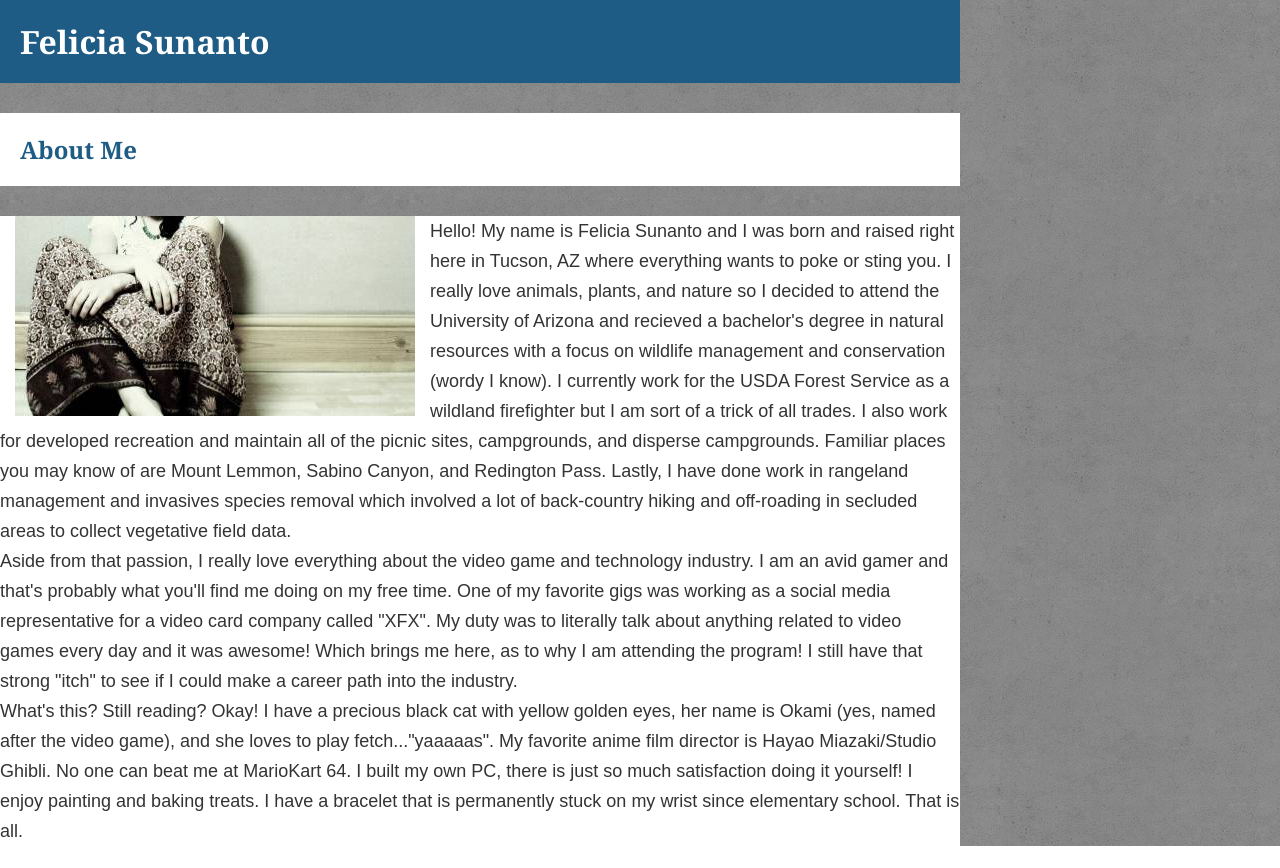
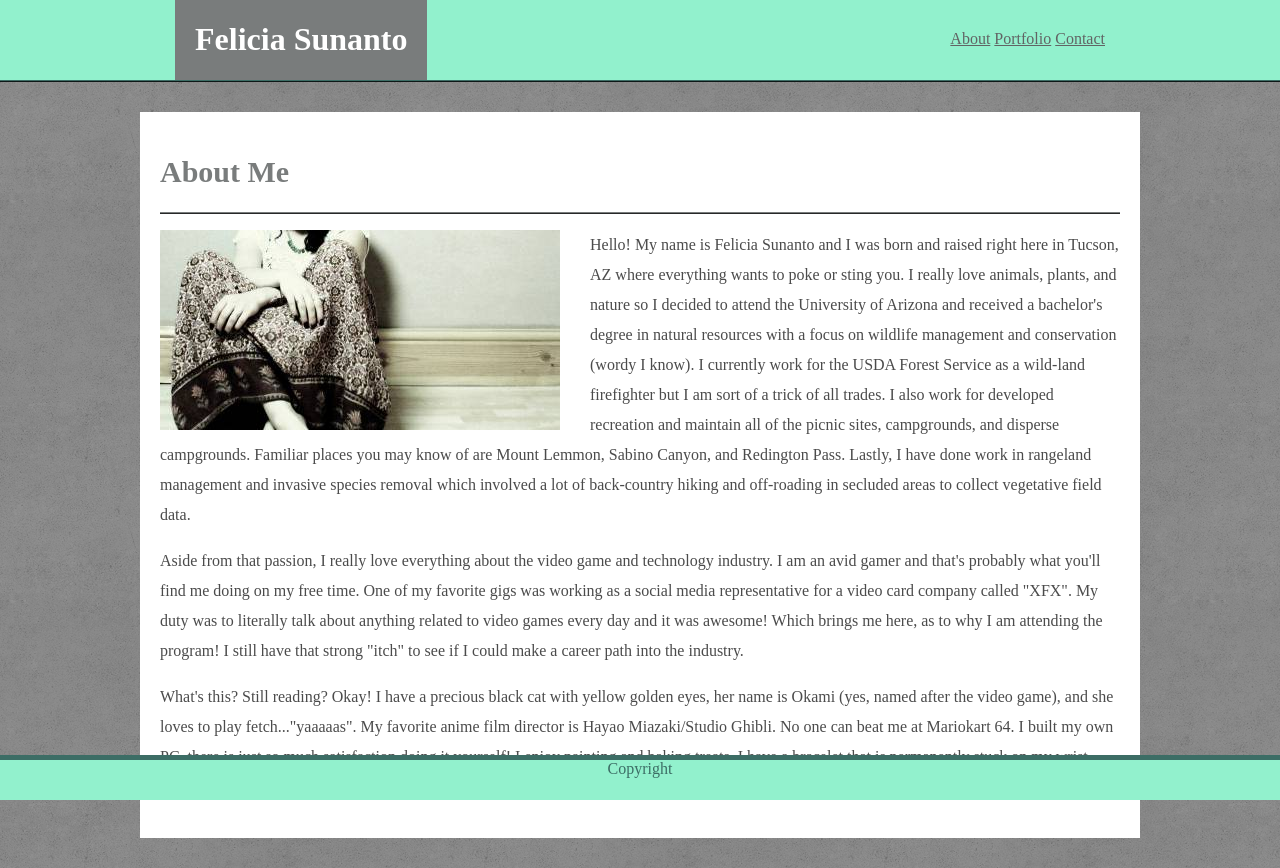
Before and after one commit to felsuna/Basic-Portfolio, a plain HTML site: page index.html in a window 1280 px wide. Shown: the top 868 px of the page. Before the commit the page ends 846 px from the top, so only its background shows below. Drawn offline with Linux system fonts and the light colour scheme.

Commit message:
updated site files

```diff
--- a/assets/css/style.css
+++ b/assets/css/style.css
@@ -1,42 +1,78 @@
-* {
-    text-align: left;
-    margin: 0px;
-    width: 960px;
-    float: left;
-    box-align: center;
-    }
-
-h1 {
-  padding: 20px;
-  margin-bottom: 30px;
-  box-sizing: border-box;
-  color:white;
-  background: rgb(30, 92, 133);
-  font-family: Georgia, 'Times New Roman', Times, serif;
+body{
+    margin:0px;
 }
 
-h2 {
-    padding: 20px;
-    margin-bottom: 30px;
-    box-sizing: border-box;
-    color: rgb(30, 92, 133);
-    background: white;
-    font-family: Georgia, 'Times New Roman', Times, serif;
+.clearfix::after {
+    content: "";
+    clear: both;
+    display: table;
 }
 
-#imgdemo {
-    width: 400px; height: 200px;
-    margin-left: 15px;
-    margin-right: 15px;
-    margin-right: 15px;
+.left{
+    float: left;
+}
+.right{
+    float: right;
 }
 
-p {
-    font-size: 18px;
-    font-family: Arial, Helvetica, sans-serif;
+#banner{
+    background-color: #92f1cd;
+    border-bottom: 2px ridge rgb(60, 109, 101);
+}
+
+.links {
+    position: absolute;
+    right: 175px;
+    top: 30px;
+}
+
+/* default link color */
+a {
+    color: rgb(97, 100, 100)
+}
+
+/* mouse over link */
+a:hover {
+    color: black;
+}
+
+#name {
+    color: white;
+    background-color: rgb(121, 124, 124);
+    margin-left: 175px;
+    padding-left: 20px;
+    padding-right: 20px;
+}
+
+.contentTitle {
+    font-size: 20px;;
+    border-bottom: 2px ridge rgb(121, 124, 124);
+    color: rgb(121, 124, 124);
+}
+
+.content{
+    color: rgb(75, 75, 75);
+    background-color: white;
+    max-width: 960px;
+    margin: auto;
+    margin-top: 30px;
+    margin-bottom: 200px;
+    padding: 20px;
     line-height: 30px;
-    color: #333;
-    padding: 0px;
-    background: white;
-    float: left;
+   }
+
+#imgdemo {
+    margin-right: 30px;
 }
+
+#footer {
+    position: fixed;
+    left: 0;
+    bottom: 0;
+    width: 100%;
+    height: 40px;
+    background-color: #92f1cd;
+    color: rgb(60, 109, 101);
+    text-align: center;
+    border-top: 5px solid rgb(60, 109, 101);
+}
--- a/index.html
+++ b/index.html
@@ -6,36 +6,54 @@
     <meta name="viewport" content="width=device-width, initial-scale=1.0">
     <meta http-equiv="X-UA-Compatible" content="ie=edge">
     <title>My Portfolio</title>
-    <link rel="stylesheet" type="text/css" href="assets\css\style.css">
+    <link rel="stylesheet" type="text/css" href="assets/css/style.css">
 
 <body background="assets/images/mochaGrunge/mochaGrunge/mochaGrunge.png"></body>
 
 </head>
 
 <body>
+    <div id="banner" class="clearfix">
+        <div id="name" class="left">
             <h1>Felicia Sunanto</h1>
-    <h2>About Me</h2>
-    <div class="content">
+        </div>
+
+        <div class="links" class="right">
+            <a href="index.html">About</a>
+            <a href="portfolio.html">Portfolio</a>
+            <a href="contact.html">Contact</a>
+        </div>
+    </div>
+
+    <div class="wrapper">
+
+        <section class="content">
+
+            <div class="contentTitle">
+                <h1>About Me</h1>
+            </div>
+
             <p>
-            <img id="imgdemo" src="assets\images\demo.jpg">
+                <img id="imgdemo" class="left" src="assets\images\demo.jpg">
 
                 Hello! My name is Felicia Sunanto and I was born and raised right here in Tucson, AZ where everything
                 wants to poke or sting you. I really love
-            animals, plants, and nature so I decided to attend the University of Arizona and recieved a bachelor's
+                animals, plants, and nature so I decided to attend the University of Arizona and received a bachelor's
                 degree
                 in
                 natural resources with a focus on wildlife management and
-            conservation (wordy I know). I currently work for the USDA Forest Service as a wildland firefighter but
+                conservation (wordy I know). I currently work for the USDA Forest Service as a wild-land firefighter
+                but
                 I am
                 sort of a trick of all trades. I also work for developed recreation and maintain all of
                 the picnic sites, campgrounds, and disperse campgrounds. Familiar places you may know of are Mount
                 Lemmon,
                 Sabino Canyon,
-            and Redington Pass. Lastly, I have done work in rangeland management and invasives species removal which
+                and Redington Pass. Lastly, I have done work in rangeland management and invasive species removal
+                which
                 involved a lot of back-country hiking and
                 off-roading in secluded areas to collect vegetative field data.
             </p>
-
             <p>
                 Aside from that passion, I really love everything about the video game and technology industry. I am an
                 avid
@@ -48,13 +66,12 @@
                 the
                 program! I still have that strong "itch" to see if I could make a career path into the industry.
             </p>
-
             <p>
                 What's this? Still reading? Okay! I have a precious black cat with
                 yellow golden eyes,
                 her name is Okami (yes, named after the video game), and she loves to play fetch..."yaaaaas". My
                 favorite anime
-            film director is Hayao Miazaki/Studio Ghibli. No one can beat me at MarioKart 64. I built my own PC,
+                film director is Hayao Miazaki/Studio Ghibli. No one can beat me at Mariokart 64. I built my own PC,
                 there is
                 just so much satisfaction doing it yourself! I enjoy painting and baking treats. I have a bracelet that
                 is
@@ -63,6 +80,10 @@
         </section>
     </div>
 
+    <div id="footer">Copyright</div>
+
 </body>
 
+
+
 </html>
```
Also changed, not shown: contact.html (+14 -5 lines). Lines whose indentation alone changed are shown as unchanged.
